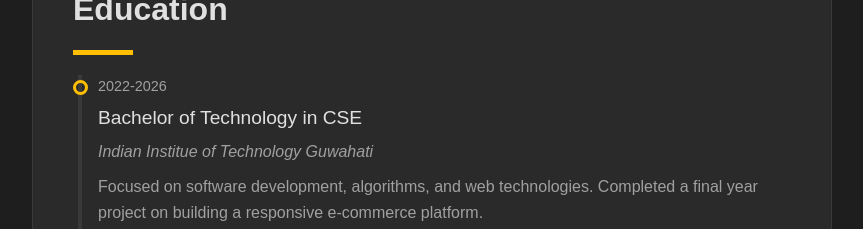
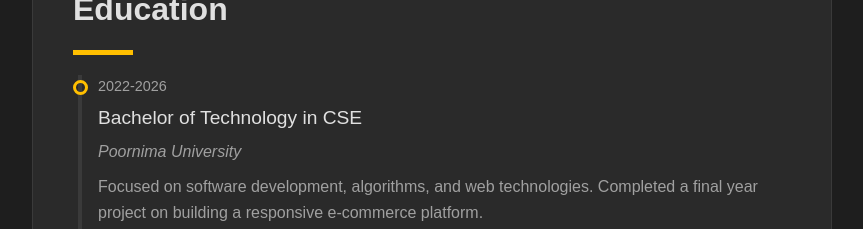
Before and after one commit to avi94sh/Avinash-portfolio233, a plain HTML site: page index.html in a window 1280 px wide. Shown: the part 860-1089 px from the top of the page, without its empty margins (408-1271 px from the left). Drawn offline with Linux system fonts and the light colour scheme.

Commit message:
Update index.html

```diff
--- a/index.html
+++ b/index.html
@@ -111,7 +111,7 @@
                      <div class="edfirst">
                         <div class="year">2022-2026</div>
                         <h3 class="degree">Bachelor of Technology in CSE</h3>
-                        <p class="college">Indian Institue of Technology Guwahati</p>
+                        <p class="college">Poornima University</p>
                         <p class="work">Focused on software development, algorithms, and web technologies. Completed a final year project on building a responsive e-commerce platform.</p>
                         <div class="goal"></div>
                     </div>
@@ -175,4 +175,5 @@
     </div>
 
 </body>
+
 </html>
```
